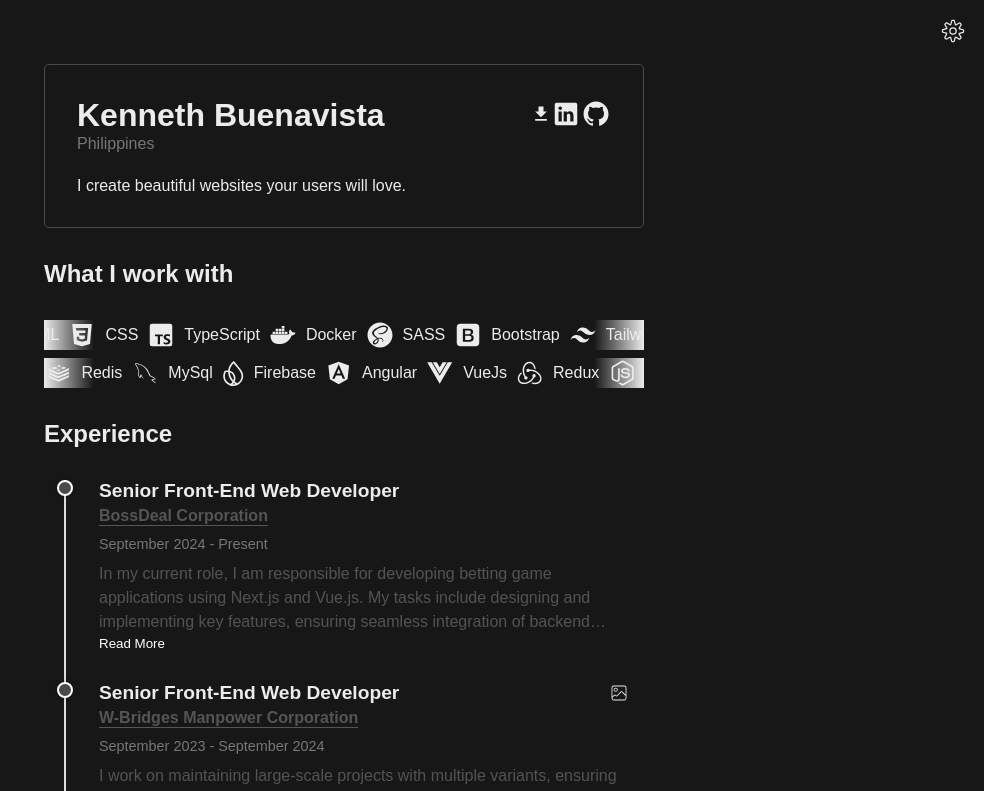
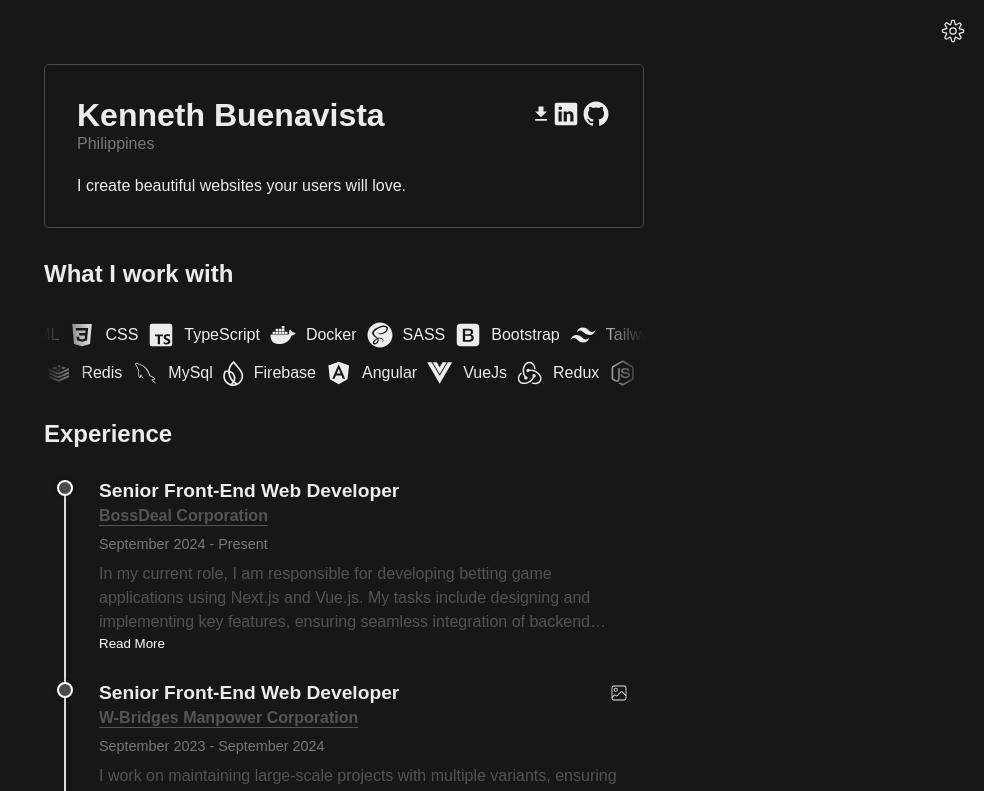
Before and after one commit to KennethicEnergy/avatar, a Next.js app: page / in a window 1280 px wide. Shown: the top 791 px of the page, without its empty margins (296-1280 px from the left). Built offline with nearby package versions, Linux system fonts and the light colour scheme.

Commit message:
fix theme issue on technologies

```diff
--- a/app/components/settings/settings.tsx
+++ b/app/components/settings/settings.tsx
@@ -17,7 +17,8 @@ const Settings = () => {
   };
 
   useEffect(() => {
-    if (theme === 'dark') {
+    setTheme(theme);
+    if (theme === 'light') {
       document.body.style.backgroundColor = '#ececec';
       document.body.style.color = '#171717';
     } else {
--- a/app/components/technologies/technologies.tsx
+++ b/app/components/technologies/technologies.tsx
@@ -2,6 +2,7 @@ import Marquee from "react-fast-marquee";
 import styles from "./technologies.module.scss";
 import { rowIcons } from "@/app/constants/tech-icons";
 import { useAppStore } from "@/app/store/app-store";
+import { useEffect } from "react";
 
 interface TechnologiesProps {
   hasTitle: boolean;
@@ -12,16 +13,20 @@ const firstRowIcons = rowIcons.slice(0, middleIndex);
 const secondRowIcons = rowIcons.slice(middleIndex);
 
 const Technologies: React.FC<TechnologiesProps> = ({ hasTitle }) => {
-    const { theme } = useAppStore();
+    const { theme, setTheme } = useAppStore();
+
+    useEffect(() => {
+      setTheme(theme === null ? "dark" : theme);
+    }, [theme])
 
   return (
     <div className={styles.technologies}>
-      <Marquee pauseOnHover loop={0} direction="left" autoFill gradient gradientColor={theme === "light" ? "#171717" : "#ececec"} gradientWidth={50}>
+      <Marquee pauseOnHover loop={0} direction="left" autoFill gradient gradientColor={theme === "dark" ? "#171717" : "#ececec"} gradientWidth={50}>
         {firstRowIcons.map((icon, index) => (
           <span className={styles.icon} key={index}>{icon} {hasTitle && firstRowIcons[index].key}</span>
         ))}
       </Marquee>
-      <Marquee pauseOnHover loop={0} direction="right" autoFill gradient gradientColor={theme === "light" ? "#171717" : "#ececec"} gradientWidth={50}>
+      <Marquee pauseOnHover loop={0} direction="right" autoFill gradient gradientColor={theme === "dark" ? "#171717" : "#ececec"} gradientWidth={50}>
         {secondRowIcons.map((icon, index) => (
           <span className={styles.icon} key={index}>{icon} {hasTitle && secondRowIcons[index].key}</span>
         ))}
--- a/app/globals.css
+++ b/app/globals.css
@@ -10,8 +10,6 @@ body {
 }
 
 body {
-  color: #ececec;
-  background: #171717;
   font-family: Arial, Helvetica, sans-serif;
   -webkit-font-smoothing: antialiased;
   -moz-osx-font-smoothing: grayscale;
```
